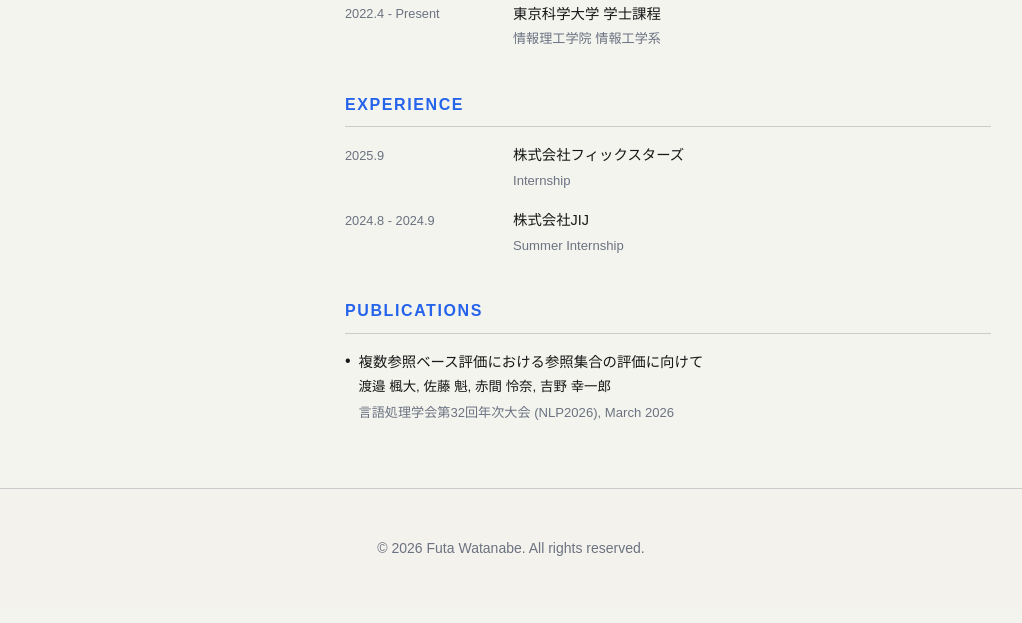
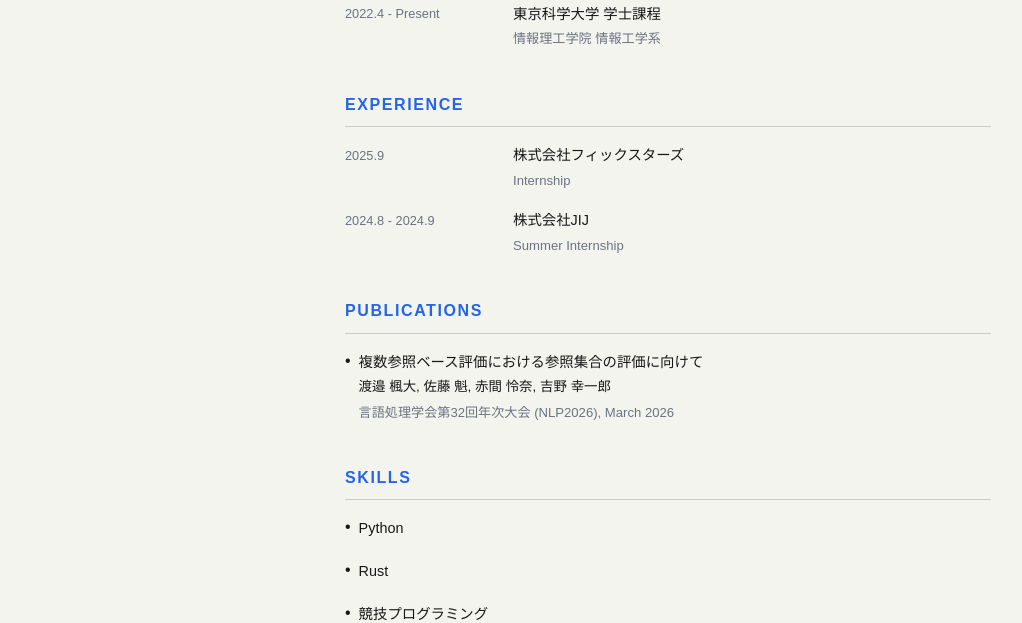
Before and after one commit to maple46/maple46.github.io, an Astro site: page / in a window 1280 px wide. Shown: the part 335-958 px from the top of the page, without its empty margins (129-1151 px from the left). Built offline with nearby package versions, Linux system fonts and the light colour scheme; Astro itself is replaced by a stand-in of ours; a web font is replaced by a local one.

Commit message:
skillの追加

```diff
--- a/src/components/Hero.astro
+++ b/src/components/Hero.astro
@@ -105,7 +105,7 @@ import { profile } from "../data/profile";
 
         <div class="section">
             <h2 class="sec-title">Publications</h2>
-            <ul class="sec-list publication-list">
+            <ul class="sec-list bullet-list">
                 {
                     profile.publications.length === 0 ? (
                         <li>
@@ -117,7 +117,7 @@ import { profile } from "../data/profile";
                         </li>
                     ) : (
                         profile.publications.map((pub) => (
-                            <li class="publication-item">
+                            <li class="bullet-item">
                                 <div class="entry">
                                     <span class="entry-title">
                                         {pub.url ? (
@@ -142,6 +142,24 @@ import { profile } from "../data/profile";
                             </li>
                         ))
                     )
+                }
+            </ul>
+        </div>
+
+        <div class="section">
+            <h2 class="sec-title">Skills</h2>
+            <ul class="sec-list bullet-list">
+                {
+                    profile.skills.map((skill) => (
+                        <li class="bullet-item">
+                            <div class="entry">
+                                <span class="entry-title">{skill.name}</span>
+                                <span class="entry-sub skill-desc">
+                                    {skill.description}
+                                </span>
+                            </div>
+                        </li>
+                    ))
                 }
             </ul>
         </div>
@@ -245,6 +263,9 @@ import { profile } from "../data/profile";
         gap: 0.5rem;
         align-items: flex-start;
     }
+    .skill-desc {
+        display: block;
+    }
     .period {
         font-size: 0.8rem;
         color: var(--muted);
@@ -276,10 +297,10 @@ import { profile } from "../data/profile";
         font-size: 0.84rem;
         color: var(--text);
     }
-    .publication-item {
+    .bullet-item {
         gap: 0.35rem;
     }
-    .publication-item::before {
+    .bullet-item::before {
         content: "•";
         color: var(--text);
         line-height: 1.4;
--- a/src/data/profile.ts
+++ b/src/data/profile.ts
@@ -20,11 +20,30 @@ export interface Publication {
   url?: string;
 }
 
+export interface SkillItem {
+  name: string;
+  description: string;
+}
+
 export const profile = {
   name: "Futa Watanabe",
   role: "Undergraduate student",
   org: "@ Institute of Science Tokyo",
   bio: "自然言語処理の研究をしています。最近は言語モデルの安全性や内部機序に関心があります。AIの他には、HPC技術や量子計算(特にFTQCの開発)に興味があります。",
+  skills: [
+    {
+      name: "Python",
+      description: "",
+    },
+    {
+      name: "Rust",
+      description: "",
+    },
+    {
+      name: "競技プログラミング",
+      description: "",
+    },
+  ] as SkillItem[],
 
   links: [
     {
```
